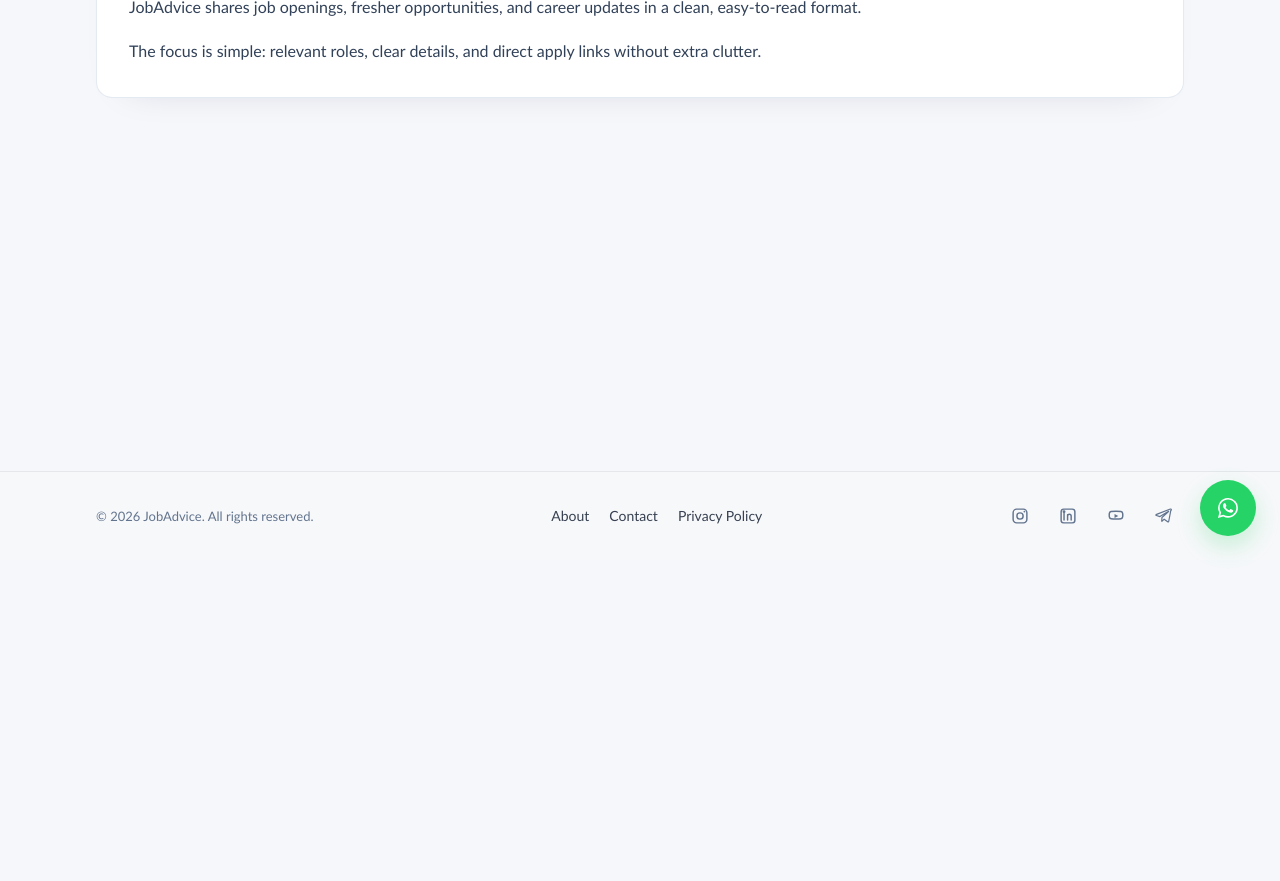
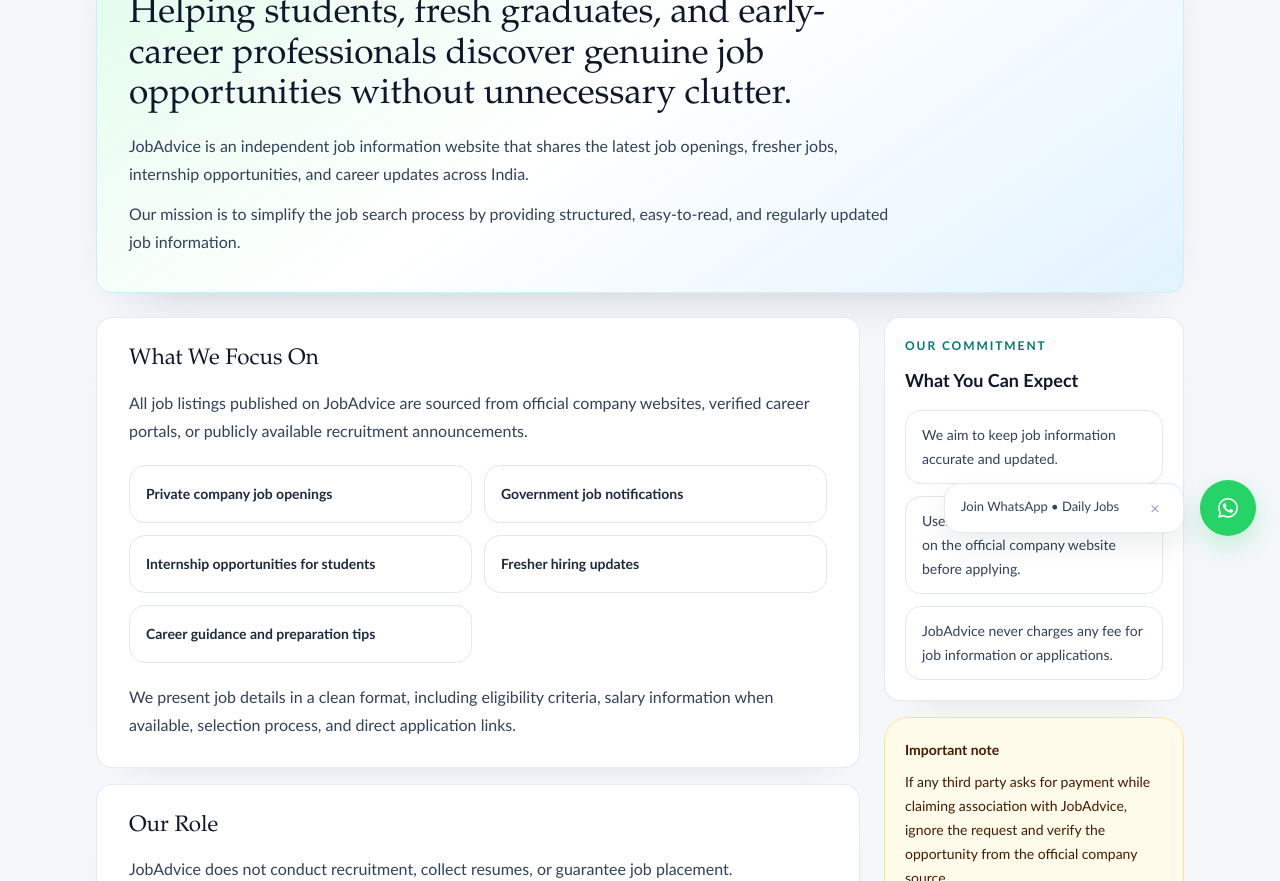
Before and after one commit to hassanusmani21/Jobadvice, a Next.js app: page /about in a window 1280 px wide. Shown: the part 240-1121 px from the top of the page. Before the commit the page ends 800 px from the top, so only its background shows below. Built offline with nearby package versions, Linux system fonts and the light colour scheme; no server answers.

Commit message:
Redesign about page

```diff
--- a/src/app/about/page.tsx
+++ b/src/app/about/page.tsx
@@ -1,9 +1,32 @@
 import type { Metadata } from "next";
+import { siteName } from "@/lib/site";
+
+const focusAreas = [
+  "Private company job openings",
+  "Government job notifications",
+  "Internship opportunities for students",
+  "Fresher hiring updates",
+  "Career guidance and preparation tips",
+];
+
+const whyChooseUs = [
+  "Clear and structured job summaries",
+  "Direct apply links to official sources",
+  "Focus on fresher and entry-level roles",
+  "No registration required to view job details",
+  "No hidden charges",
+];
+
+const commitmentPoints = [
+  "We aim to keep job information accurate and updated.",
+  "Users should always verify details on the official company website before applying.",
+  "JobAdvice never charges any fee for job information or applications.",
+];
 
 export const metadata: Metadata = {
   title: "About",
   description:
-    "Learn what JobAdvice publishes and how the platform helps job seekers find relevant openings.",
+    "Learn how JobAdvice shares fresher jobs, internships, and career updates in a clear and practical format.",
   alternates: {
     canonical: "/about",
   },
@@ -11,18 +34,139 @@
 
 export default function AboutPage() {
   return (
-    <section className="fade-up card-surface rounded-3xl px-5 py-6 sm:px-8 sm:py-8">
-      <h1 className="font-serif text-[1.5rem] leading-[1.2] text-slate-900">About JobAdvice</h1>
-      <div className="mt-4 max-w-3xl space-y-4 text-sm leading-7 text-slate-700 sm:text-base">
-        <p>
-          JobAdvice shares job openings, fresher opportunities, and career updates in a clean,
-          easy-to-read format.
+    <div className="space-y-6">
+      <section className="fade-up hero-surface px-5 py-7 sm:px-8 sm:py-9">
+        <div className="flex flex-wrap items-center gap-3 text-xs font-semibold uppercase tracking-[0.16em] text-teal-800">
+          <span className="rounded-full border border-teal-200 bg-white/70 px-3 py-1">
+            About {siteName}
+          </span>
+          <span className="rounded-full border border-slate-200 bg-white/70 px-3 py-1 text-slate-600">
+            Independent Job Information Platform
+          </span>
+        </div>
+
+        <h1 className="mt-4 max-w-3xl font-serif text-[1.8rem] leading-[1.15] text-slate-900 sm:text-[2.2rem]">
+          Helping students, fresh graduates, and early-career professionals discover genuine job
+          opportunities without unnecessary clutter.
+        </h1>
+
+        <p className="mt-4 max-w-3xl text-sm leading-7 text-slate-700 sm:text-base">
+          {siteName} is an independent job information website that shares the latest job openings,
+          fresher jobs, internship opportunities, and career updates across India.
         </p>
-        <p>
-          The focus is simple: relevant roles, clear details, and direct apply links without extra
-          clutter.
+
+        <p className="mt-3 max-w-3xl text-sm leading-7 text-slate-700 sm:text-base">
+          Our mission is to simplify the job search process by providing structured, easy-to-read,
+          and regularly updated job information.
         </p>
-      </div>
-    </section>
+      </section>
+
+      <section className="grid gap-6 lg:grid-cols-[minmax(0,1fr)_300px]">
+        <div className="space-y-4">
+          <section className="fade-up card-surface rounded-3xl px-5 py-6 sm:px-8 sm:py-7">
+            <h2 className="font-serif text-[1.4rem] leading-[1.2] text-slate-900">
+              What We Focus On
+            </h2>
+            <p className="mt-4 text-sm leading-7 text-slate-700 sm:text-base">
+              All job listings published on {siteName} are sourced from official company websites,
+              verified career portals, or publicly available recruitment announcements.
+            </p>
+
+            <ul className="mt-5 grid gap-3 sm:grid-cols-2">
+              {focusAreas.map((item) => (
+                <li
+                  key={item}
+                  className="rounded-2xl border border-slate-200 bg-white px-4 py-4 text-sm font-semibold leading-6 text-slate-800"
+                >
+                  {item}
+                </li>
+              ))}
+            </ul>
+
+            <p className="mt-5 text-sm leading-7 text-slate-700 sm:text-base">
+              We present job details in a clean format, including eligibility criteria, salary
+              information when available, selection process, and direct application links.
+            </p>
+          </section>
+
+          <section
+            className="fade-up card-surface rounded-3xl px-5 py-6 sm:px-8 sm:py-7"
+            style={{ animationDelay: "90ms" }}
+          >
+            <h2 className="font-serif text-[1.4rem] leading-[1.2] text-slate-900">Our Role</h2>
+            <div className="mt-4 space-y-4 text-sm leading-7 text-slate-700 sm:text-base">
+              <p>
+                {siteName} does not conduct recruitment, collect resumes, or guarantee job
+                placement.
+              </p>
+              <p>
+                We are not affiliated with hiring companies unless explicitly mentioned.
+              </p>
+              <p>
+                When users click an Apply link, they are redirected to the official company career
+                portal where the actual application process takes place.
+              </p>
+              <p>
+                We act solely as an informational intermediary to help users discover genuine
+                career opportunities.
+              </p>
+            </div>
+          </section>
+
+          <section
+            className="fade-up card-surface rounded-3xl px-5 py-6 sm:px-8 sm:py-7"
+            style={{ animationDelay: "150ms" }}
+          >
+            <h2 className="font-serif text-[1.4rem] leading-[1.2] text-slate-900">
+              Why Choose {siteName}
+            </h2>
+
+            <ul className="mt-5 space-y-3">
+              {whyChooseUs.map((item) => (
+                <li
+                  key={item}
+                  className="rounded-2xl border border-slate-200 bg-white px-4 py-4 text-sm font-semibold leading-6 text-slate-800"
+                >
+                  {item}
+                </li>
+              ))}
+            </ul>
+
+            <p className="mt-5 text-sm leading-7 text-slate-700 sm:text-base">
+              We believe job information should be accessible, transparent, and easy to navigate
+              without unnecessary clutter.
+            </p>
+          </section>
+        </div>
+
+        <aside className="space-y-4">
+          <section className="fade-up card-surface rounded-3xl p-5" style={{ animationDelay: "120ms" }}>
+            <p className="text-xs font-semibold uppercase tracking-[0.16em] text-teal-700">
+              Our Commitment
+            </p>
+            <h2 className="mt-3 text-lg font-bold text-slate-900">What You Can Expect</h2>
+
+            <ul className="mt-4 space-y-3 text-sm leading-6 text-slate-700">
+              {commitmentPoints.map((item) => (
+                <li key={item} className="rounded-2xl border border-slate-200 bg-white px-4 py-3">
+                  {item}
+                </li>
+              ))}
+            </ul>
+          </section>
+
+          <section
+            className="fade-up rounded-3xl border border-amber-200 bg-amber-50 px-5 py-5 text-sm leading-6 text-amber-950"
+            style={{ animationDelay: "180ms" }}
+          >
+            <p className="font-semibold">Important note</p>
+            <p className="mt-2">
+              If any third party asks for payment while claiming association with {siteName},
+              ignore the request and verify the opportunity from the official company source.
+            </p>
+          </section>
+        </aside>
+      </section>
+    </div>
   );
 }
```
